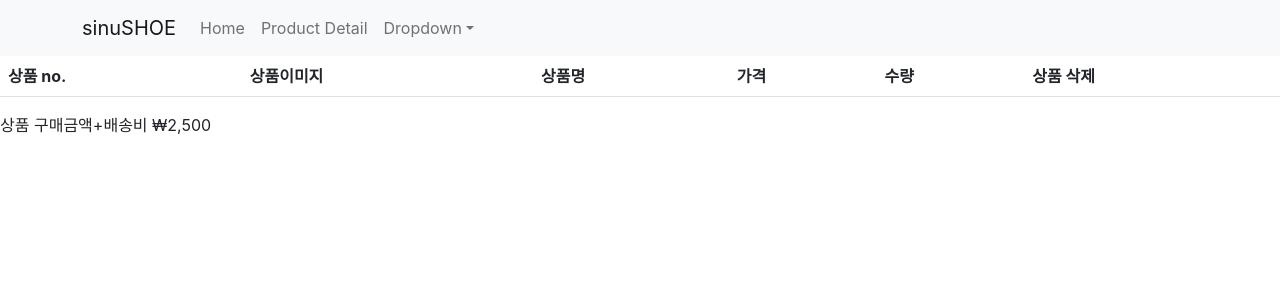
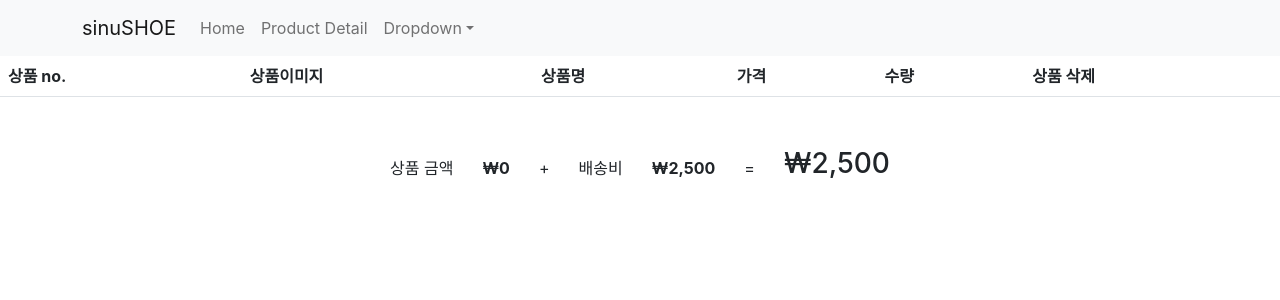
Before and after one commit to lownk/Shoe-shop, a React (Create React App) app: page /cart in a window 1280 px wide. Shown: the top 300 px of the page. Built offline with nearby package versions, Linux system fonts and the light colour scheme.

Commit message:
feat: 장바구니페이지 상품 삭제 또는 수량 증감에 따른 총 결제금액 변동 기능 구현

```diff
--- a/src/Cart.js
+++ b/src/Cart.js
@@ -7,7 +7,6 @@ function Cart(props) {
   const state = useSelector((state) => state);
   const dispatch = useDispatch();
   // console.log("ffff", state);
-  let [해당상품가격, 해당상품가격변경] = useState();
 
   return (
     <>
@@ -51,8 +50,11 @@ function Cart(props) {
                       onClick={() => {
                         dispatch({
                           type: "수량감소",
-                          payload: a.id,
-                          payload2: a.quantity,
+                          payload: {
+                            id: a.id,
+                            quantity: a.quantity,
+                            price: a.price,
+                          },
                         });
                       }}
                     >
@@ -65,7 +67,10 @@ function Cart(props) {
                       onClick={() => {
                         dispatch({
                           type: "수량증가",
-                          payload: a.id,
+                          payload: {
+                            id: a.id,
+                            price: a.price,
+                          },
                         });
                       }}
                     >
@@ -78,7 +83,14 @@ function Cart(props) {
                     className="btn btn-primary productTitle"
                     variant="dark"
                     onClick={() => {
-                      dispatch({ type: "상품삭제", payload: a.id });
+                      dispatch({
+                        type: "상품삭제",
+                        payload: {
+                          id: a.id,
+                          price: a.price,
+                          quantity: a.quantity,
+                        },
+                      });
                     }}
                   >
                     삭제
@@ -89,15 +101,27 @@ function Cart(props) {
           })}
         </tbody>
       </Table>
+      {/* 총합계금액 */}
 
-      {/* 총합계금액 */}
-      <div>
-        <span>상품 구매금액</span>
-        {/* <span>₩{20000.toString().replace(/\B(?=(\d{3})+(?!\d))/g, ",")}</span> */}
-        <span>+</span>
-        <span>배송비 ₩2,500</span>
+      <div className="totalAmount">
+        <span className="center">상품 금액</span>
+        <b className="center">
+          ₩
+          {state.cartReducer.total
+            .toString()
+            .replace(/\B(?=(\d{3})+(?!\d))/g, ",")}
+        </b>
+        <span className="center">+</span>
+        <span className="center">배송비</span>
+        <b className="center">₩2,500</b>
+        <span className="center">=</span>
+        <h3 className="center">
+          ₩
+          {(state.cartReducer.total + 2500)
+            .toString()
+            .replace(/\B(?=(\d{3})+(?!\d))/g, ",")}
+        </h3>
       </div>
-
       {/* alert  */}
       {props.alert열렸니 === true ? (
         <div className="my-alert2">
--- a/src/Cart.scss
+++ b/src/Cart.scss
@@ -22,6 +22,20 @@
   }
 }
 
+.totalAmount {
+  width: 500px;
+  display: flex;
+  justify-content: space-between;
+  align-items: center;
+  margin: 50px auto;
+
+  .center {
+    display: flex;
+    align-items: center;
+    justify-content: center;
+  }
+}
+
 .my-alert2 {
   background-color: #eeeeee;
   padding: 20px;
--- a/src/index.js
+++ b/src/index.js
@@ -12,6 +12,7 @@ import { combineReducers, createStore } from "redux";
 
 const 초기값 = {
   cart: [],
+  // each:
   total: 0,
 };
 
@@ -45,14 +46,15 @@ const cartReducer = (state = 초기값, 액션) => {
     case "상품삭제":
       return {
         ...state,
-        cart: state.cart.filter((item) => item.id !== 액션.payload),
+        cart: state.cart.filter((item) => item.id !== 액션.payload.id),
         total: state.total - 액션.payload.price * 액션.payload.quantity,
       };
 
     case "수량증가":
-      const plus = state.cart.find((item) => item.id === 액션.payload);
+      const plus = state.cart.find((item) => item.id === 액션.payload.id);
       if (plus) {
         plus.quantity++;
+        console.log("this", 액션.payload.price);
       }
 
       return {
@@ -62,7 +64,7 @@ const cartReducer = (state = 초기값, 액션) => {
       };
 
     case "수량감소":
-      const minus = state.cart.find((item) => item.id === 액션.payload);
+      const minus = state.cart.find((item) => item.id === 액션.payload.id);
 
       if (minus && minus.quantity > 1) {
         minus.quantity--;
```
